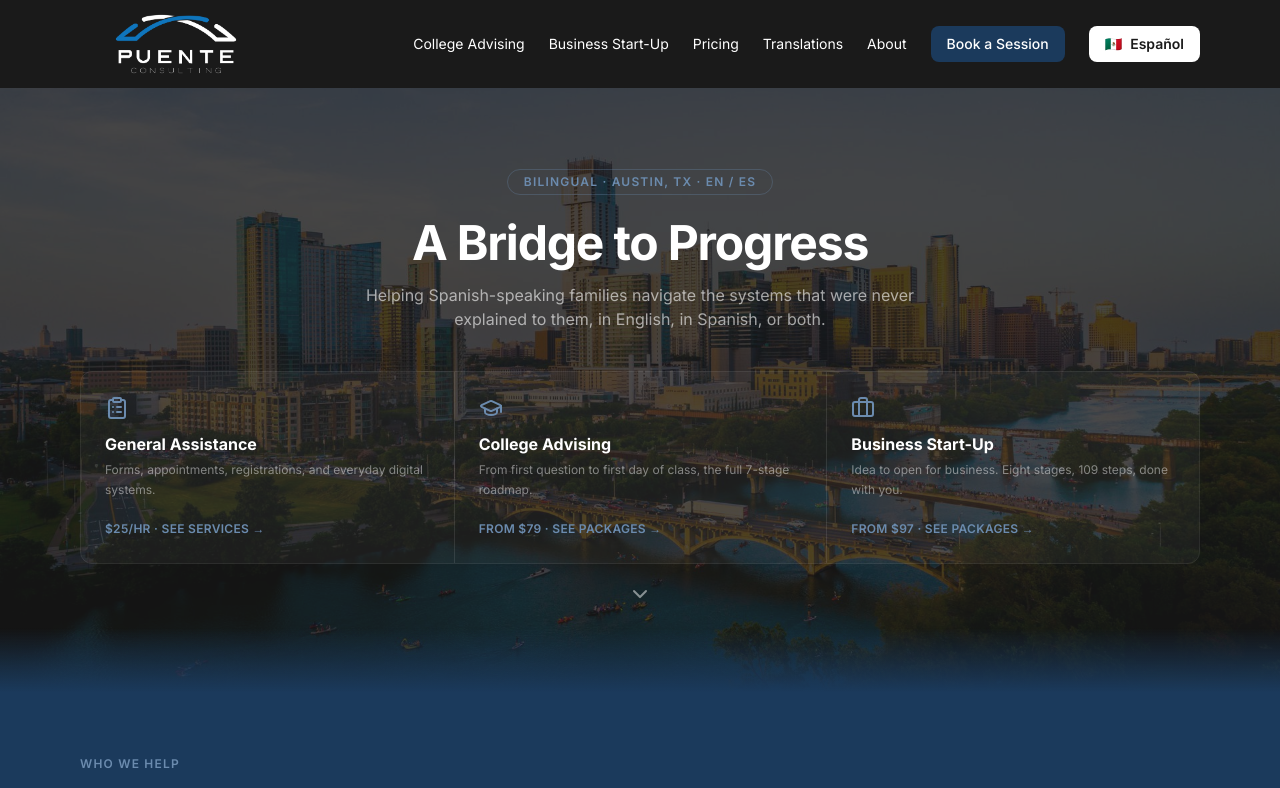
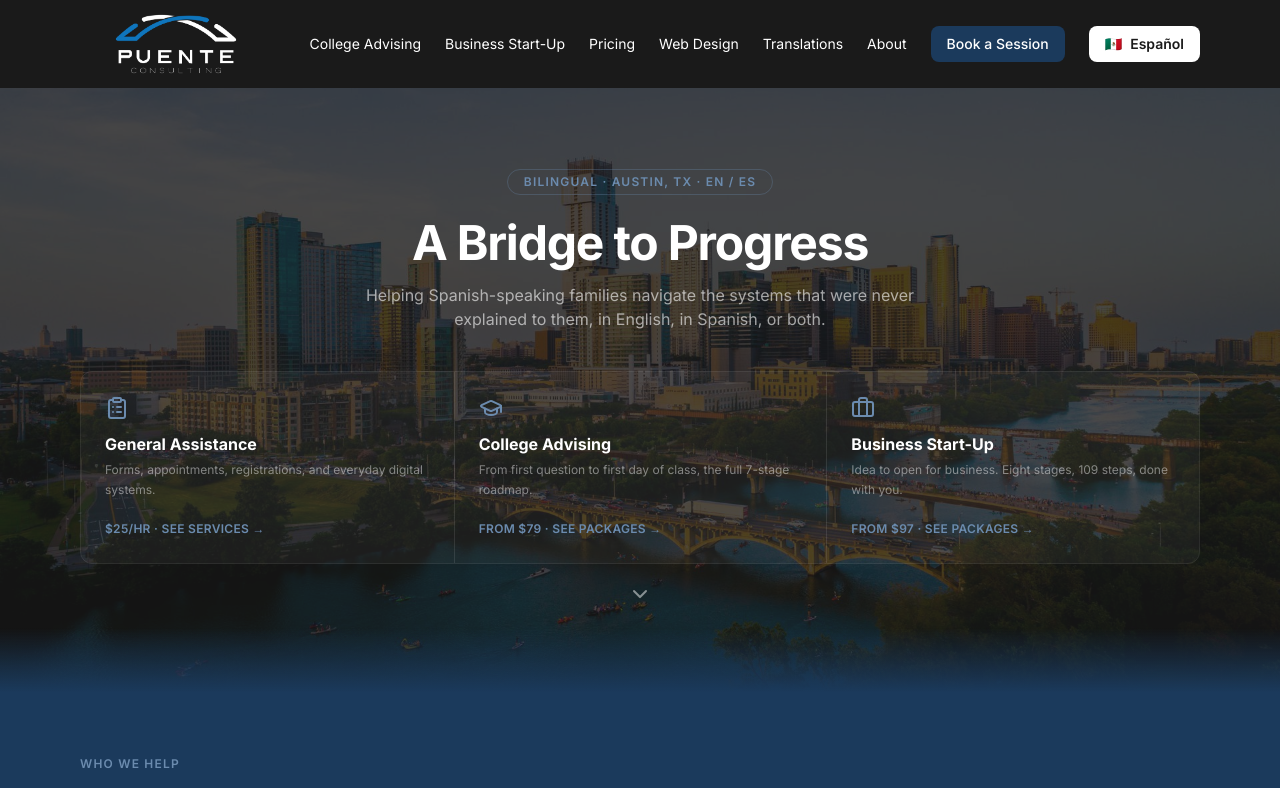
Before and after one commit to dacruz117/puente-consulting, a Next.js app: page / in a window 1280 px wide. Shown: the top 788 px of the page. Built offline with nearby package versions, Linux system fonts and the light colour scheme.

Commit message:
feat: add Web Design link to navbar

```diff
--- a/src/components/Navbar.tsx
+++ b/src/components/Navbar.tsx
@@ -13,6 +13,7 @@ export default function Navbar() {
     { href: "/college-advising", label: t.nav.collegeAdvising },
     { href: "/business-startup", label: t.nav.businessStartup },
     { href: "/services", label: t.nav.pricing },
+    { href: "/web-design", label: t.nav.webDesign },
     { href: "/translation-services", label: t.nav.translationServices },
     { href: "/about", label: t.nav.about },
   ];
```
